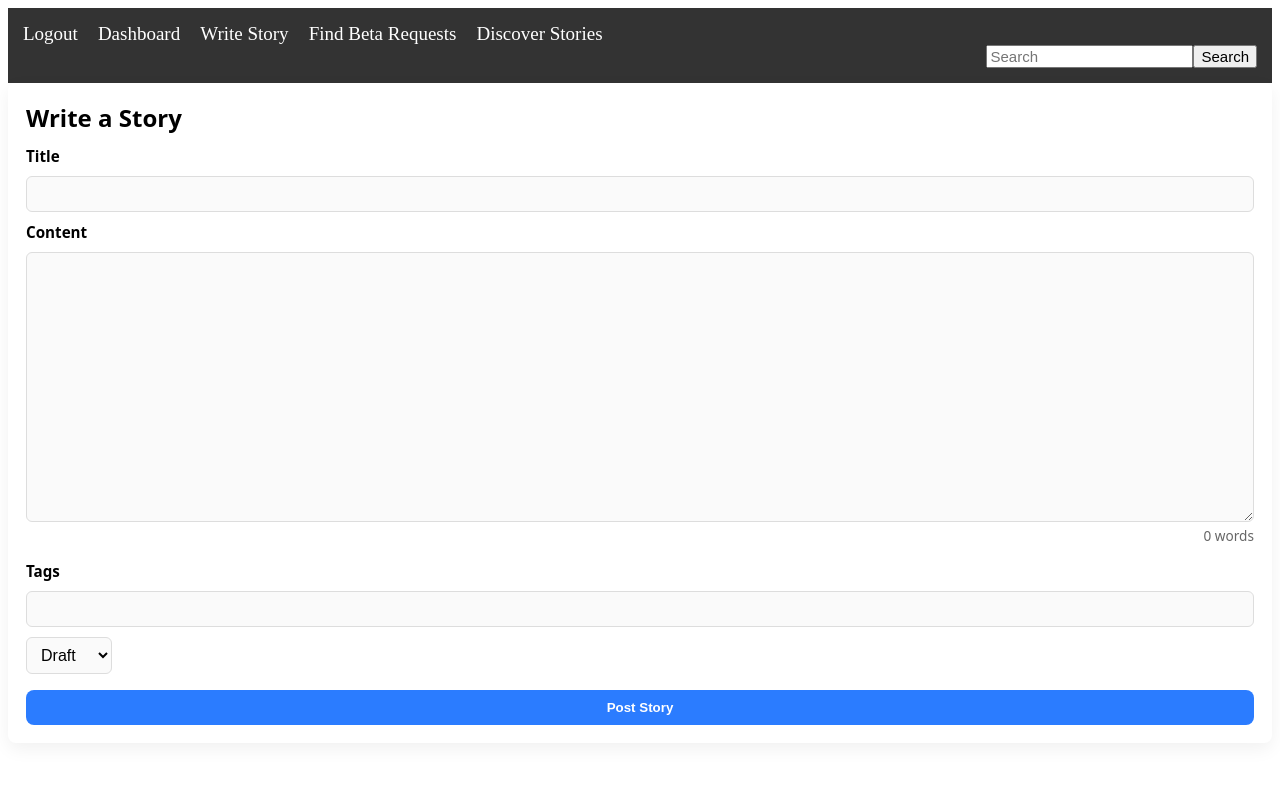
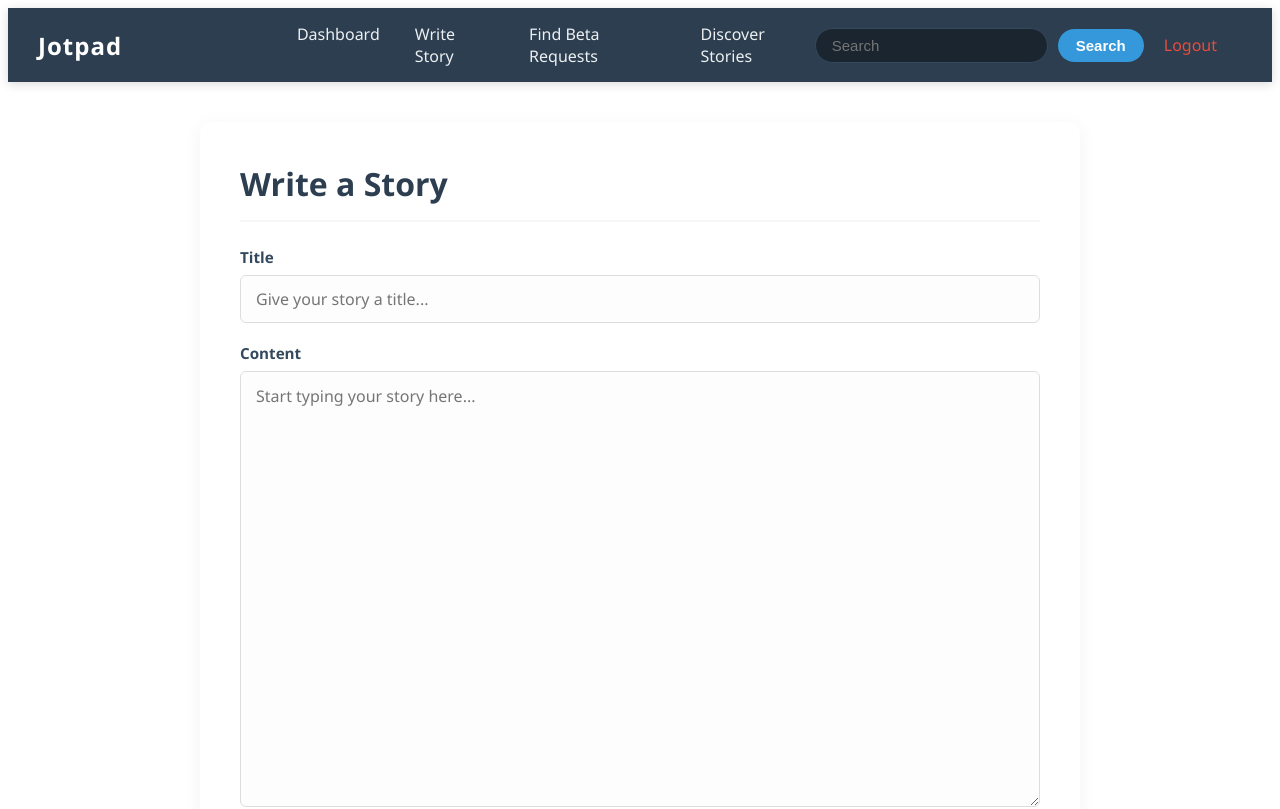
Before and after one commit to UCR-CS110/final-project-jotpad, a React app in the folder frontend/: page /storyeditor in a window 1280 px wide. Shown: the top 809 px of the page. Built offline with nearby package versions, Linux system fonts and the light colour scheme; the HTML template or start-up script is replaced by a standard one.

Commit message:
Changed the style in general (Navbar, Dashboard, Editor and Requests)

```diff
--- a/frontend/src/App.css
+++ b/frontend/src/App.css
@@ -1,15 +1,115 @@
+/* --- App.css --- */
+
 #navbar {
-  font-size: 19px;
+  font-family: 'Segoe UI', Roboto, Helvetica, sans-serif;
+  background-color: #2c3e50;
+  color: white;
+  padding: 15px 30px;
+  display: flex;
+  justify-content: space-between;
+  align-items: center;
+  box-shadow: 0 2px 10px rgba(0,0,0,0.15);
+}
+
+#navbar a {
+  color: #ecf0f1;
+  text-decoration: none;
+  margin-right: 25px;
+  font-size: 16px;
+  font-weight: 500;
+  transition: color 0.2s ease-in-out;
+}
+
+#navbar a:hover {
+  color: #3498db;
+}
+
+.search-all {
+  display: flex;
+  gap: 10px;
+  align-items: center;
 }
 
 #searchbar-all {
   font-size: 15px;
+  padding: 8px 16px;
+  border: 1px solid #34495e;
+  border-radius: 20px;
+  background-color: #1a252f;
+  color: white;
+  outline: none;
+  transition: all 0.3s ease;
+}
+
+#searchbar-all:focus {
+  border-color: #3498db;
+  background-color: #fff;
+  color: #333;
 }
 
 #search-button-all {
   font-size: 15px;
+  padding: 8px 18px;
+  background-color: #3498db;
+  color: white;
+  border: none;
+  border-radius: 20px;
+  cursor: pointer;
+  font-weight: bold;
+  transition: background-color 0.2s ease;
 }
 
-.search-all {
-  justify-self: right;
+#search-button-all:hover {
+  background-color: #2980b9;
 }
+
+#navbar {
+  display: flex;
+  justify-content: space-between;
+  align-items: center;
+  padding: 15px 30px;
+}
+
+.nav-logo {
+  flex: 1;
+  display: flex;
+  justify-content: flex-start;
+}
+
+
+.nav-links {
+  flex: 2;
+  display: flex;
+  justify-content: center;
+  gap: 35px;
+}
+
+.nav-links a {
+  margin: 0 !important;
+}
+
+.nav-right-side {
+  flex: 1;
+  display: flex;
+  flex-direction: row;
+  align-items: center;
+  justify-content: flex-end;
+  gap: 20px;
+  white-space: nowrap;
+}
+
+.logo-jotpad {
+  font-size: 24px !important;
+  font-weight: 900 !important;
+  letter-spacing: 1px;
+  color: #fff !important;
+}
+
+.logout-btn {
+  color: #e74c3c !important;
+  font-weight: bold;
+}
+
+.logout-btn:hover {
+  color: #c0392b !important;
+}
--- a/frontend/src/components/Layout.jsx
+++ b/frontend/src/components/Layout.jsx
@@ -3,23 +3,31 @@ import { Link, Outlet } from 'react-router-dom';
 export default function Layout({}) {
     return (
         <>
-        <nav id="navbar" style={{ background: '#333', padding: '15px' }}>
-        <Link to="/logout" style={{ color: 'white', marginRight: '20px', textDecoration: 'none' }}>Logout</Link>
-        <Link to="/dashboard" style={{ color: 'white', marginRight: '20px', textDecoration: 'none' }}>Dashboard</Link>
-        <Link to="/storyeditor" style={{ color: 'white', marginRight: '20px', textDecoration: 'none' }}>Write Story</Link>
-        <Link to="/betarequests" style={{ color: 'white', textDecoration: 'none', marginRight: '20px' }}>Find Beta Requests</Link>
-        <Link to="/story" style={{ color: 'white', textDecoration: 'none' }}>Discover Stories</Link>
+            <nav id="navbar">
+                <div className="nav-logo">
+                    <Link to="/dashboard" className="logo-jotpad">Jotpad</Link>
+                </div>
 
+                <div className="nav-links">
+                    <Link to="/dashboard">Dashboard</Link>
+                    <Link to="/storyeditor">Write Story</Link>
+                    <Link to="/betarequests">Find Beta Requests</Link>
+                    <Link to="/story">Discover Stories</Link>
+                </div>
+
+                <div className="nav-right-side">
                     <div className="search-all">
                         <input type="text" id="searchbar-all" placeholder="Search" />
                         <button id="search-button-all">Search</button>
                     </div>
 
+                    <Link to="/logout" className="logout-btn">Logout</Link>
+                </div>
             </nav>
+
             <main>
                 <Outlet />
             </main>
         </>
     );
-
 }
--- a/frontend/src/components/RequestListing.jsx
+++ b/frontend/src/components/RequestListing.jsx
@@ -233,7 +233,7 @@ export default function RequestListing({ }) {
                     value={typeTag}
                     onChange={(e) => setTypeTag(e.target.value)}
                 />
-                <button style={{ fontSize: '15px', backgroundColor: '#d4a861', padding: '5px' }} onClick={() => addSearchTag()}>Add tag</button>
+                <button style={{ fontSize: '15px', backgroundColor: '#a3c9a8', padding: '6px 12px', border: '1px solid #8eb393', borderRadius: '4px', cursor: 'pointer' }} onClick={() => addSearchTag()}>Add tag</button>
             </div>
 
             <div style={{ justifySelf: 'center', fontSize: '15px', marginBottom: '20px' }}>
--- a/frontend/src/components/StoryEditor.css
+++ b/frontend/src/components/StoryEditor.css
@@ -1,98 +1,111 @@
+/* --- StoryEditor.css --- */
+
 .story-editor {
-    max-width: 9000px;
-    min-width: 500px;
-    margin: auto;
-    padding: 18px;
-    background:transparent;
-    border-radius: 8px;
-    box-shadow: 0 6px 18px rgba(0, 0, 0, 0.06);
-    font-family: system-ui, -apple-system, "Segoe UI", Roboto, "Helvetica Neue", Arial;
+    max-width: 800px;
+    margin: 40px auto;
+    padding: 40px;
+    background: #ffffff;
+    border-radius: 12px;
+    box-shadow: 0 4px 20px rgba(0, 0, 0, 0.05);
+    font-family: 'Segoe UI', Roboto, Helvetica, sans-serif;
 }
 
-
-
 .se-title {
-    margin: 0 0 12px 0;
-    font-size: 1.5rem;
-    color: black;
+    margin: 0 0 25px 0;
+    font-size: 2rem;
+    color: #2c3e50;
+    border-bottom: 2px solid #f4f6f8;
+    padding-bottom: 15px;
 }
 
 .se-form {
     display: flex;
     flex-direction: column;
-    gap: 10px;
+    gap: 20px;
 }
 
 .se-label {
     font-weight: 600;
     font-size: 0.95rem;
-    color: black;
+    color: #34495e;
+    display: block;
+    margin-bottom: 8px;
 }
 
 .se-input,
 .se-textarea,
 .se-select {
     width: 100%;
-    padding: 8px 10px;
-    border: 1px solid #ddd;
+    padding: 12px 15px;
+    border: 1px solid #dcdde1;
     border-radius: 6px;
     font-size: 1rem;
-    color: black;
+    color: #2c3e50;
     box-sizing: border-box;
-    background: #fafafa;
+    background: #fdfdfd;
+    transition: all 0.3s ease;
+    font-family: inherit;
+}
+
+.se-input:focus,
+.se-textarea:focus,
+.se-select:focus {
+    border-color: #3498db;
+    background: #ffffff;
+    outline: none;
+    box-shadow: 0 0 0 3px rgba(52, 152, 219, 0.1);
 }
 
 .se-textarea {
     resize: vertical;
-    min-height: 160px;
+    min-height: 300px;
+    line-height: 1.6;
 }
 
 .se-meta {
     font-size: 0.85rem;
-    color: #666;
+    color: #7f8c8d;
     text-align: right;
-    margin-top: -6px;
-    margin-bottom: 6px;
+    margin-top: 8px;
 }
 
-.se-row {
+.se-bottom-row {
     display: flex;
-    align-items: center;
-    gap: 18px;
+    gap: 20px;
+    align-items: flex-end;
 }
 
-.se-checkbox {
-    display: flex;
-    align-items: center;
-    gap: 8px;
-    font-size: 0.95rem;
-    cursor: pointer;
-    color: black;
+.se-tags-group {
+    flex: 3;
 }
 
-.se-select-label {
-    margin-left: 100px;
-    color: black;
-    display: flex;
-    align-items: center;
-    gap: 8px;
-    font-size: 0.95rem;
+.se-status-group {
+    flex: 1;
 }
-
 .se-error {
-    color: #b00020;
+    color: #e74c3c;
+    background-color: #fdf0ed;
+    padding: 10px;
+    border-radius: 6px;
     font-size: 0.95rem;
 }
 
 .se-button {
-    margin-top: 6px;
-    padding: 10px 14px;
-    background: #2b7cff;
+    align-self: flex-end;
+    margin-top: 10px;
+    padding: 12px 30px;
+    background: #3498db;
     color: white;
     border: none;
-    border-radius: 8px;
+    border-radius: 6px;
     cursor: pointer;
-    font-weight: 600;
+    font-weight: bold;
+    font-size: 1rem;
+    transition: background 0.2s ease;
+}
+
+.se-button:hover:not(:disabled) {
+    background: #2980b9;
 }
 
 .se-button:disabled {
--- a/frontend/src/components/StoryEditor.jsx
+++ b/frontend/src/components/StoryEditor.jsx
@@ -38,7 +38,7 @@ export default function StoryEditor() {
 
         try {
             const token = localStorage.getItem("token");
-            const res = await fetch("/api/stories", {
+            const res = await fetch("http://localhost:5000/api/stories", {
                 method: "POST",
                 credentials: 'include',
                 headers: {
@@ -53,7 +53,6 @@ export default function StoryEditor() {
                 throw new Error(body.message || "Failed to post story");
             }
 
-            const data = await res.json();
             setTitle("");
             setContent("");
             setTagsInput("");
@@ -72,34 +71,44 @@ export default function StoryEditor() {
             <h2 className="se-title">Write a Story</h2>
 
             <form className="se-form" onSubmit={handleSubmit}>
+
+                <div>
                     <label className="se-label">Title</label>
                     <input
                         className="se-input"
                         value={title}
                         onChange={(e) => setTitle(e.target.value)}
+                        placeholder="Give your story a title..."
                         required
                     />
+                </div>
 
+                <div>
                     <label className="se-label">Content</label>
                     <textarea
                         className="se-textarea"
                         value={content}
                         onChange={(e) => setContent(e.target.value)}
-                    rows={14}
+                        placeholder="Start typing your story here..."
+                        rows={16}
                         required
                     />
                     <div className="se-meta">{wordCount} words</div>
+                </div>
 
+                <div className="se-bottom-row">
+                    <div className="se-tags-group">
                         <label className="se-label">Tags</label>
                         <input
                             className="se-input"
                             value={tagsInput}
                             onChange={(e) => setTagsInput(e.target.value)}
+                            placeholder="e.g. fantasy, romance, dark"
                         />
+                    </div>
 
-                <div className="se-row">
-                    <label className="se-select-label" style={{ marginLeft: "0px" }}>
-
+                    <div className="se-status-group">
+                        <label className="se-label">Status</label>
                         <select
                             value={status}
                             onChange={(e) => setStatus(e.target.value)}
@@ -108,7 +117,7 @@ export default function StoryEditor() {
                             <option value="draft">Draft</option>
                             <option value="public">Public</option>
                         </select>
-                    </label>
+                    </div>
                 </div>
 
                 {error && <div className="se-error">{error}</div>}
```
Also changed, not shown: frontend/src/components/Dashboard.css (+91 -49 lines), frontend/src/components/RequestListing.css (+44 -43 lines). Lines whose indentation alone changed are shown as unchanged.
